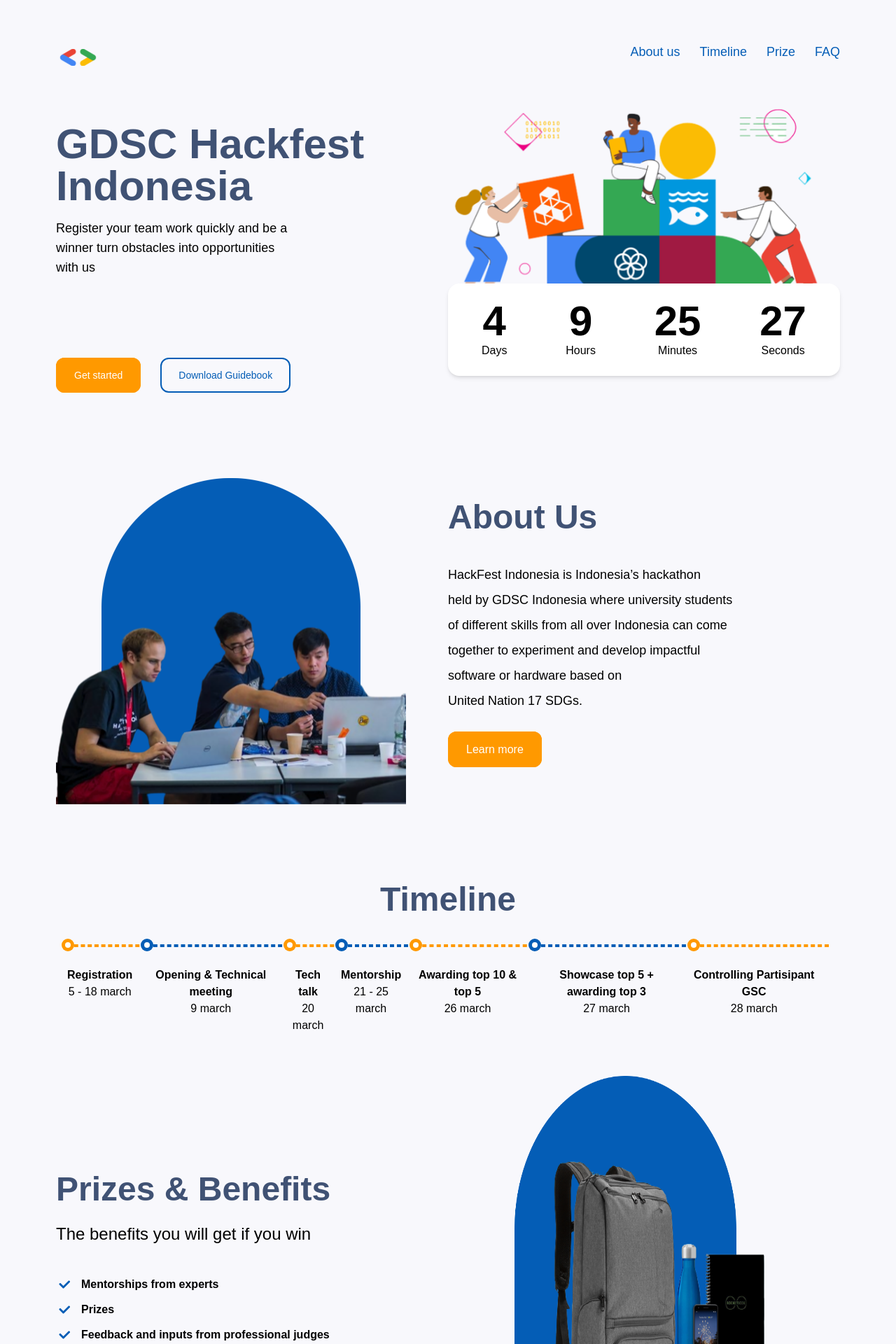
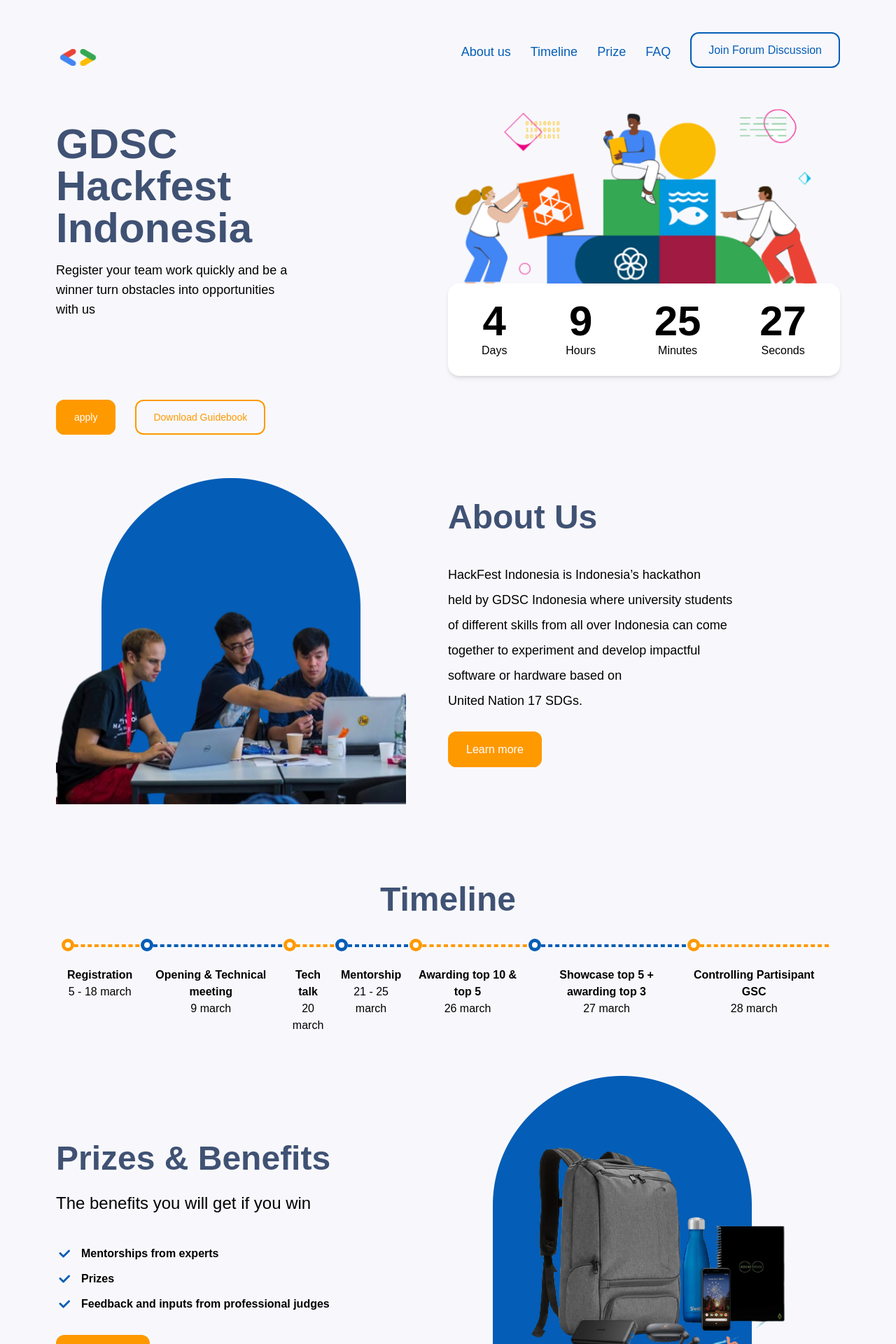
Before and after one commit to GDSC-Indonesia/hackathon-landing, a Next.js app: page / in a window 1280 px wide. Shown: the top 1920 px of the page at 70% size. Built offline with nearby package versions, Linux system fonts and the light colour scheme; a web font is replaced by a local one.

Commit message:
add scroll to content

```diff
--- a/components/Navbar/index.tsx
+++ b/components/Navbar/index.tsx
@@ -1,4 +1,4 @@
-import Link from 'next/link'
+import { Link } from 'react-scroll'
 import React from 'react'
 import menus from '../../data/menus'
 import Button from '../Buttons'
@@ -7,22 +7,29 @@
 const Navbar = () => {
   return (
     <nav className="container mx-auto mt-2 flex flex-col px-5 pt-8 lg:mt-7 lg:h-auto lg:flex-row lg:justify-between  lg:px-20">
-      <Link href="/" passHref>
-        <a className="h-[24px] self-center">
-          <Logo />
-        </a>
-      </Link>
+      <a className="h-[24px] self-center" href="/">
+        <Logo />
+      </a>
+
       <div className="hidden flex-row justify-between lg:flex">
         <ul className="mb-4 flex flex-row ">
           {menus.map((menu, i) => (
             <li key={`${i}-links`} className=" lg:ml-7">
-              <Link href={menu.url} passHref>
-                <a className=" text-right text-primary transition-all hover:border-b-2 hover:border-b-primary lg:text-lg">
+              <Link to={menu.to} smooth={true} spy={true}>
+                <a className=" cursor-pointer text-right text-primary transition-all hover:border-b-2 hover:border-b-primary lg:text-lg">
                   {menu.name}
                 </a>
               </Link>
             </li>
           ))}
+          <li className="ml-7">
+            <a
+              href="#"
+              className="cursor-pointer rounded-xl border-2 border-primary px-4 py-[10px] text-primary transition-all hover:bg-primary hover:text-white hover:shadow-md lg:px-6 lg:py-[15px]"
+            >
+              Join Forum Discussion
+            </a>
+          </li>
         </ul>
       </div>
     </nav>
--- a/components/Section/AboutSection.tsx
+++ b/components/Section/AboutSection.tsx
@@ -6,7 +6,11 @@
 
 const AboutSection = () => {
   return (
-    <Container as="section" className="mb-20 flex flex-col lg:flex-row">
+    <Container
+      as="section"
+      className="mb-20 flex flex-col lg:flex-row"
+      id="about-us"
+    >
       <div className="flex justify-start lg:w-1/2">
         <Image src={AboutImage} alt="About image" width={500} height={466} />
       </div>
--- a/components/Section/FaqSection.tsx
+++ b/components/Section/FaqSection.tsx
@@ -8,6 +8,7 @@
     <Container
       as="section"
       className="mt-28 flex flex-col items-center pt-28 pb-32"
+      id="faq"
     >
       <h3 className="text-center text-3xl font-bold text-white">
         Frequently <br className="lg:hidden" /> Asked <br /> Questions
--- a/components/Section/HeroSection.tsx
+++ b/components/Section/HeroSection.tsx
@@ -17,7 +17,7 @@
       <div className="mt-6 flex flex-col items-center lg:order-1 lg:row-span-2  lg:items-start">
         <div>
           <h1 className="text-center text-3xl font-bold text-textPrimary lg:text-left lg:text-6xl">
-            GDSC Hackfest <br /> Indonesia
+            GDSC <br className="md:hidden lg:block" /> Hackfest <br /> Indonesia
           </h1>
           <div className="mt-4">
             <p className="w-[223px] text-center text-sm lg:w-[338px] lg:text-left lg:text-lg">
@@ -29,17 +29,17 @@
         <div className="mt-7 lg:mt-[128px]">
           <Button
             as="link"
-            href="/login"
+            href="/"
             color="secondary"
             variant="default"
             className="text-sm"
           >
-            Get started
+            apply
           </Button>
           <Button
             as="link"
             href="/"
-            color="primary"
+            color="secondary"
             variant="outline"
             className="ml-7 text-sm"
           >
--- a/components/Section/PrizeSection.tsx
+++ b/components/Section/PrizeSection.tsx
@@ -17,9 +17,10 @@
     <Container
       as="section"
       className="lg:flex lg:items-center lg:justify-between"
+      id="prize"
     >
       <div className="relative flex flex-col items-center justify-center lg:order-2 lg:w-1/2">
-        <Image src={SectionImage} width={370} height={554} />
+        <Image src={SectionImage} width={432} height={466} />
         <div className="absolute -bottom-8 flex w-[250px] items-center justify-center rounded-xl bg-white py-2 px-6 text-black shadow-md lg:right-8 ">
           <div className="ml-3 flex flex-col">
             <span className="text-sm">Supported by</span>
```
